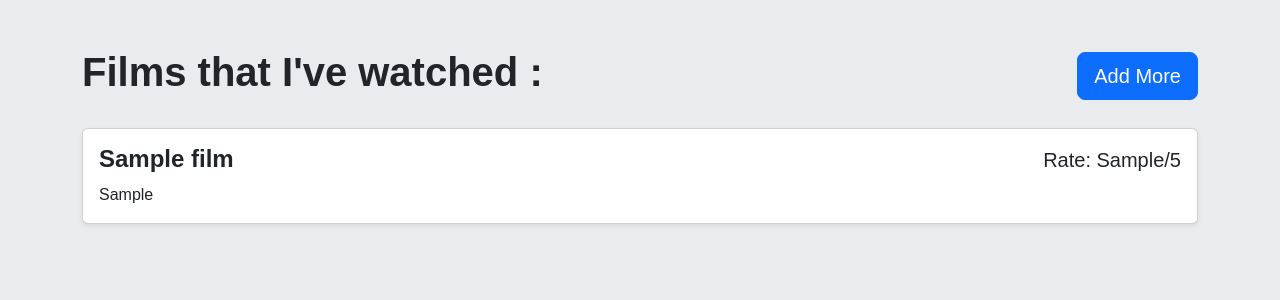
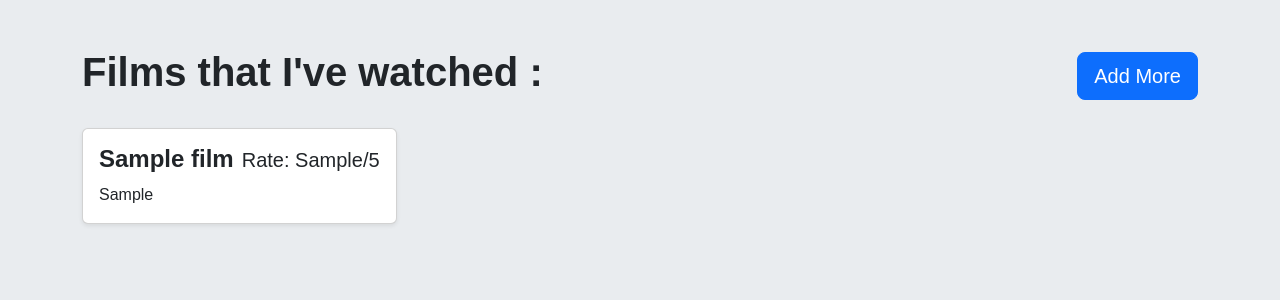
Before and after one commit to Source-Code-Praktikum-Web-24/pertemuan-3-php-sql, a PHP site: page / in a window 1280 px wide. Shown: the top 300 px of the page. Run offline with PHP 8.4, Linux system fonts and the light colour scheme; tables that the repository leaves empty or names only in its code hold one stand-in row (values such as "Sample post"); some web fonts are replaced.

Commit message:
style: standardize font-family quotes and improve card layout styling in style.css

```diff
--- a/style.css
+++ b/style.css
@@ -1,15 +1,38 @@
-@import url('https://fonts.googleapis.com/css2?family=Google+Sans+Flex:opsz,wght@6..144,1..1000&family=Inter:ital,opsz,wght@0,14..32,100..900;1,14..32,100..900&display=swap');
+@import url("https://fonts.googleapis.com/css2?family=Google+Sans+Flex:opsz,wght@6..144,1..1000&family=Inter:ital,opsz,wght@0,14..32,100..900;1,14..32,100..900&display=swap");
 
 body {
-    font-family: 'Google Sans Flex', sans-serif;
+  font-family: "Google Sans Flex", sans-serif;
 }
 
-h1, h2, h3, .card-title {
-    font-family: 'Google Sans Flex', sans-serif;
-    font-weight: 700;
+h1,
+h2,
+h3,
+.card-title {
+  font-family: "Google Sans Flex", sans-serif;
+  font-weight: 700;
 }
 
 p {
-    font-family: 'Google Sans Flex', sans-serif;
-    font-weight: 400;
+  font-family: "Google Sans Flex", sans-serif;
+  font-weight: 400;
 }
+
+/* styling card dinamis */
+.cards-wrap {
+  display: flex;
+  flex-wrap: wrap;
+  gap: 16px;
+}
+
+.film-card {
+  width: fit-content;
+  max-width: 100%;
+  flex: 0 0 auto;
+}
+
+@media (max-width: 768px) {
+  .film-card {
+    width: 100%;
+    max-width: 100%;
+  }
+}
```
